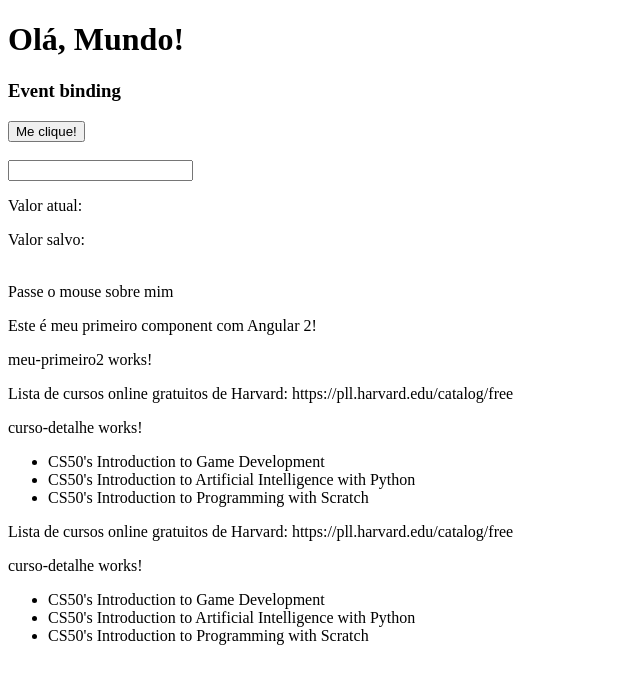
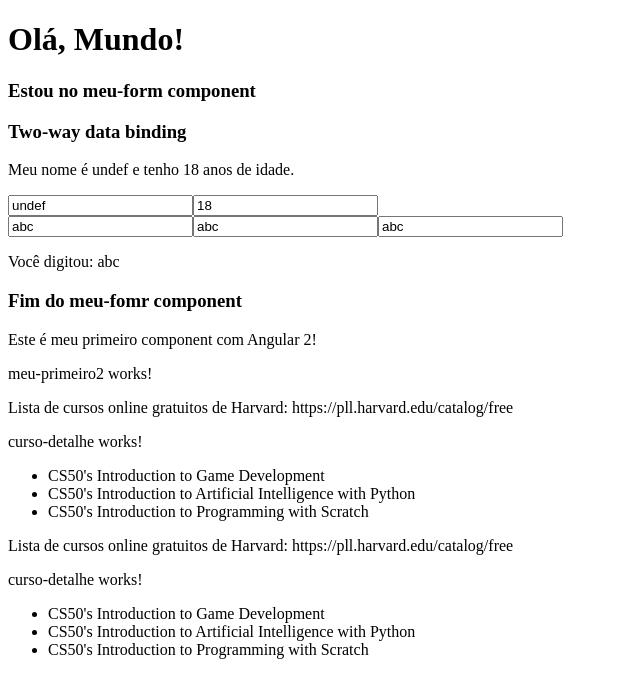
Before and after one commit to renatanesio/angular2, an Angular app: page / in a window 1280 px wide. Shown: the top 698 px of the page, without its empty margins (0-640 px from the left). Built offline with nearby package versions, Linux system fonts and the light colour scheme.

Commit message:
Two-way binding

```diff
--- a/src/app/data-binding/data-binding/data-binding.component.html
+++ b/src/app/data-binding/data-binding/data-binding.component.html
@@ -1,4 +1,6 @@
-<section class="event-binding">
+<app-meu-form></app-meu-form>
+
+<!-- <section class="event-binding">
   <article>
     <h3>Event binding</h3>
     <div>
@@ -6,24 +8,18 @@
       </button>
       <br><br>
 
-      <input type="text"
-      (keyup)="onKeyUp($event)"
-      (keyup.enter)="salvarValor(campoInput.value)"
-      (blur)="salvarValor(campoInput.value)"
-      #campoInput>
+      <input type="text" (keyup)="onKeyUp($event)" (keyup.enter)="salvarValor(campoInput.value)"
+        (blur)="salvarValor(campoInput.value)" #campoInput>
 
       <p>Valor atual: {{ valorAtual }}</p>
       <p>Valor salvo: {{ valorSalvo }}</p>
 
-<br>
-<span
-(mouseover)="onMouseOverOut()"
-(mouseout)="onMouseOverOut()"
-[class.highlight] ="isMouseOver"
->Passe o mouse sobre mim</span>
+      <br>
+      <span (mouseover)="onMouseOverOut()" (mouseout)="onMouseOverOut()" [class.highlight]="isMouseOver">Passe o mouse
+        sobre mim</span>
 
     </div>
 
   </article>
 
-</section>
+</section> -->
--- /dev/null
+++ b/src/app/meu-form/meu-form.component.html
@@ -0,0 +1,24 @@
+<h3>Estou no meu-form component</h3>
+
+<section class="two-way-binding">
+  <article>
+    <h3>Two-way data binding</h3>
+
+    <div>
+      <p>Meu nome é {{pessoa.nome}} e tenho {{pessoa.idade}} anos de idade.</p>
+      <input type="text" [(ngModel)]="pessoa.nome">
+      <input type="text" [(ngModel)]="pessoa.idade">
+    </div>
+
+    <div>
+      <input type="text" [ngModel]="nome" (ngModelChange)="nome = $event">
+      <input type="text" [(ngModel)]="nome">
+      <input type="text" bindon-ngModel="nome">
+      <p>Você digitou: {{nome}}</p>
+    </div>
+  </article>
+</section>
+
+
+
+<h3>Fim do meu-fomr component</h3>
--- /dev/null
+++ b/src/app/meu-form/meu-form.component.ts
@@ -0,0 +1,22 @@
+import { Component, OnInit } from '@angular/core';
+
+@Component({
+  selector: 'app-meu-form',
+  templateUrl: './meu-form.component.html',
+  styleUrls: ['./meu-form.component.scss']
+})
+export class MeuFormComponent implements OnInit {
+
+
+  nome: string = 'abc';
+  pessoa: any = {
+    nome: 'undef',
+    idade: 18
+  }
+
+  constructor() { }
+
+  ngOnInit(): void {
+  }
+
+}
```
Also changed, not shown: src/app/app.module.ts (+7 -5 lines), src/app/data-binding/data-binding/data-binding.component.ts (+3 -6 lines), src/app/meu-form/meu-form.module.ts (added, +18 -0 lines), src/app/meu-form/meu-form.component.scss (added), 2 other files (tests, documents, lock files or other folders).
